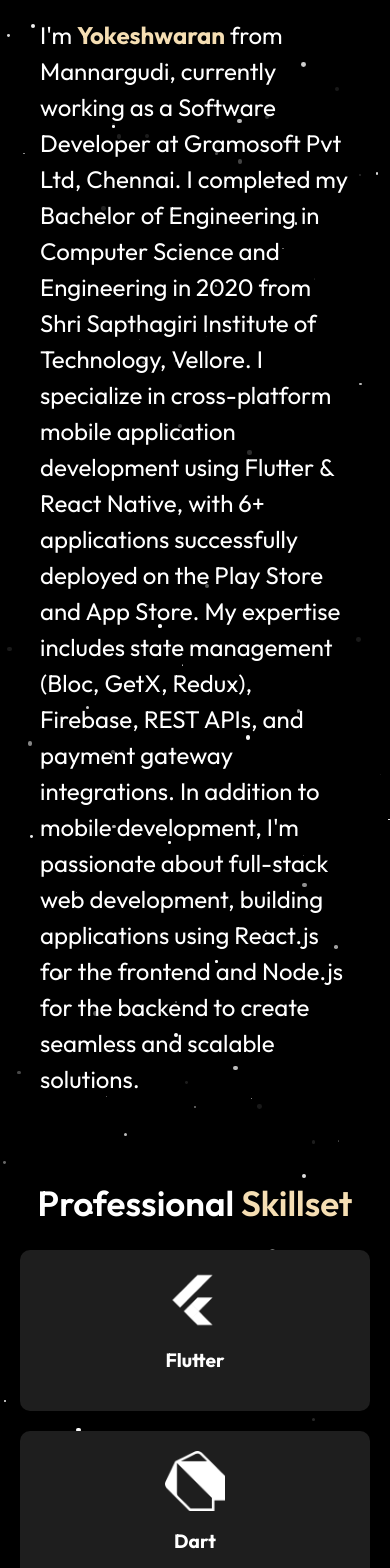
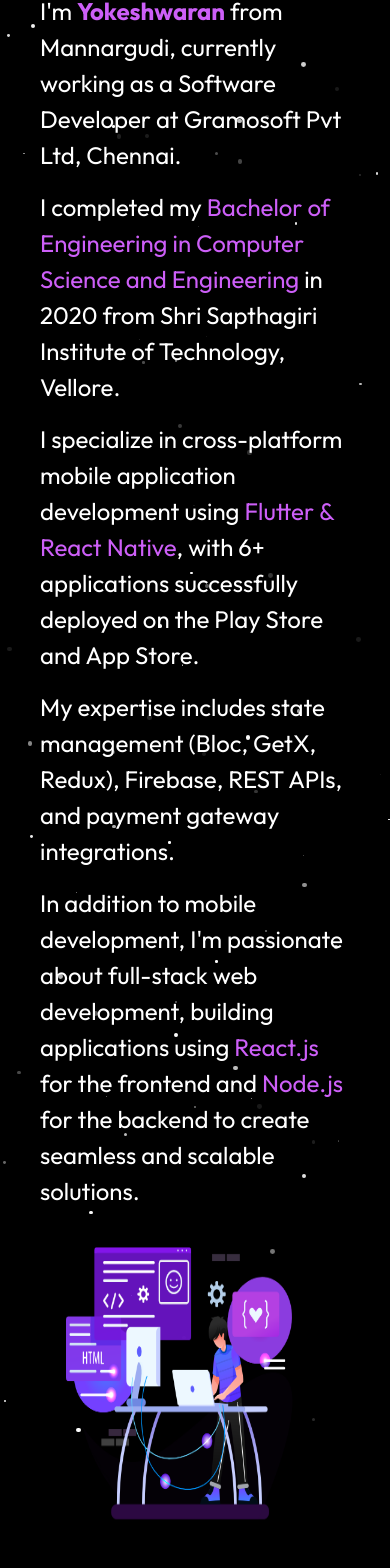
Before and after one commit to yokesh2404/Portfolio, a React (Vite) app: page /about in a window 390 px wide. Shown: the part 249-1817 px from the top of the page. Built offline with nearby package versions, Linux system fonts and the light colour scheme.

Commit message:
about changes

```diff
--- a/src/pages/Home/Home.css
+++ b/src/pages/Home/Home.css
@@ -101,7 +101,7 @@
 }
 
 .main-name {
-  color: wheat;
+  color: #cd5ff8;
 }
 
 .heading-name {
--- a/src/pages/Home/Home.jsx
+++ b/src/pages/Home/Home.jsx
@@ -59,6 +59,11 @@
           </div>
           <img className="home-main-image" src="./home-main.svg" />
         </div>
+        {/* <br/>
+
+        <div >
+         <h1>Let me introduce My Self</h1>
+        </div> */}
 
         <br></br>
 
--- a/src/pages/about/about.css
+++ b/src/pages/about/about.css
@@ -92,9 +92,57 @@
 }
 
 span {
-  color: wheat;
+  color: #cd5ff8;
 }
 
 p {
   font-size: 24px;
 }
+
+.heading-about {
+  justify-items: start;
+  /* padding-left: 150px; */
+}
+
+.about-main-image {
+  height: 400px;
+  width: 500px;
+}
+
+@media (max-width: 1024px) {
+  .body {
+    display: flex;
+    flex-direction: row;
+  }
+  .about-main-image {
+    height: 400px;
+    width: 500px;
+  }
+}
+
+@media (max-width: 768px) {
+  .body {
+    display: flex;
+    flex-direction: column;
+    gap: 10px;
+    /* padding: 0px; */
+  }
+  .about-main-image {
+    height: 300px;
+    width: 300px;
+  }
+}
+
+@media (max-width: 480px) {
+  .body {
+    display: flex;
+    flex-direction: column;
+    gap: 10px;
+    /* padding: 0px; */
+  }
+
+  .about-main-image {
+    height: 300px;
+    width: 300px;
+  }
+}
--- a/src/pages/about/about.jsx
+++ b/src/pages/about/about.jsx
@@ -51,9 +51,19 @@
         <NavBar />
         <br></br>
         <br></br>
-        <br></br>
+
+        {/* <br></br> */}
         <div className="body">
           <div>
+            {/* <div className="heading-about">
+              {" "}
+              <h1
+                style={{ paddingBottom: 15, color: "white" }}
+                className="heading"
+              >
+                Know Who <span>I'M</span>
+              </h1>
+            </div> */}
             <h1
               style={{ paddingBottom: 15, color: "white" }}
               className="heading"
@@ -69,27 +79,34 @@
                 <span>Yokeshwaran</span>
               </strong>{" "}
               from Mannargudi, currently working as a Software Developer at
-              Gramosoft Pvt Ltd, Chennai. I completed my Bachelor of Engineering
-              in Computer Science and Engineering in 2020 from Shri Sapthagiri
-              Institute of Technology, Vellore. I specialize in cross-platform
-              mobile application development using Flutter & React Native, with
-              6+ applications successfully deployed on the Play Store and App
-              Store. My expertise includes state management (Bloc, GetX, Redux),
-              Firebase, REST APIs, and payment gateway integrations. In addition
-              to mobile development, I'm passionate about full-stack web
-              development, building applications using React.js for the frontend
-              and Node.js for the backend to create seamless and scalable
-              solutions.
+              Gramosoft Pvt Ltd, Chennai.
             </p>
-            {/* <h1 className="heading-name">
-              I'M
-              <strong className="main-name"> YOKESHWARAN NAGARAJAN</strong>
-            </h1> */}
-            {/* <div style={{ paddingTop: 50, textAlign: "left" }}>
-              <Typewriter />
-            </div> */}
+
+            <p>
+              {" "}
+              I completed my{" "}
+              <span>
+                Bachelor of Engineering in Computer Science and Engineering{" "}
+              </span>
+              in 2020 from Shri Sapthagiri Institute of Technology, Vellore.
+            </p>
+            <p>
+              I specialize in cross-platform mobile application development
+              using <span>Flutter & React Native</span>, with 6+ applications
+              successfully deployed on the Play Store and App Store.
+            </p>
+            <p>
+              My expertise includes state management (Bloc, GetX, Redux),
+              Firebase, REST APIs, and payment gateway integrations.
+            </p>
+            <p>
+              In addition to mobile development, I'm passionate about full-stack
+              web development, building applications using <span>React.js</span>{" "}
+              for the frontend and <span>Node.js</span> for the backend to
+              create seamless and scalable solutions.
+            </p>
           </div>
-          {/* <img className="home-main-image" src="./home-main.svg" /> */}
+          <img className="about-main-image" src="./about.png" />
         </div>
         <br />
         <div className="center-skillset">
```
Also changed, not shown: public/about.png (added).
